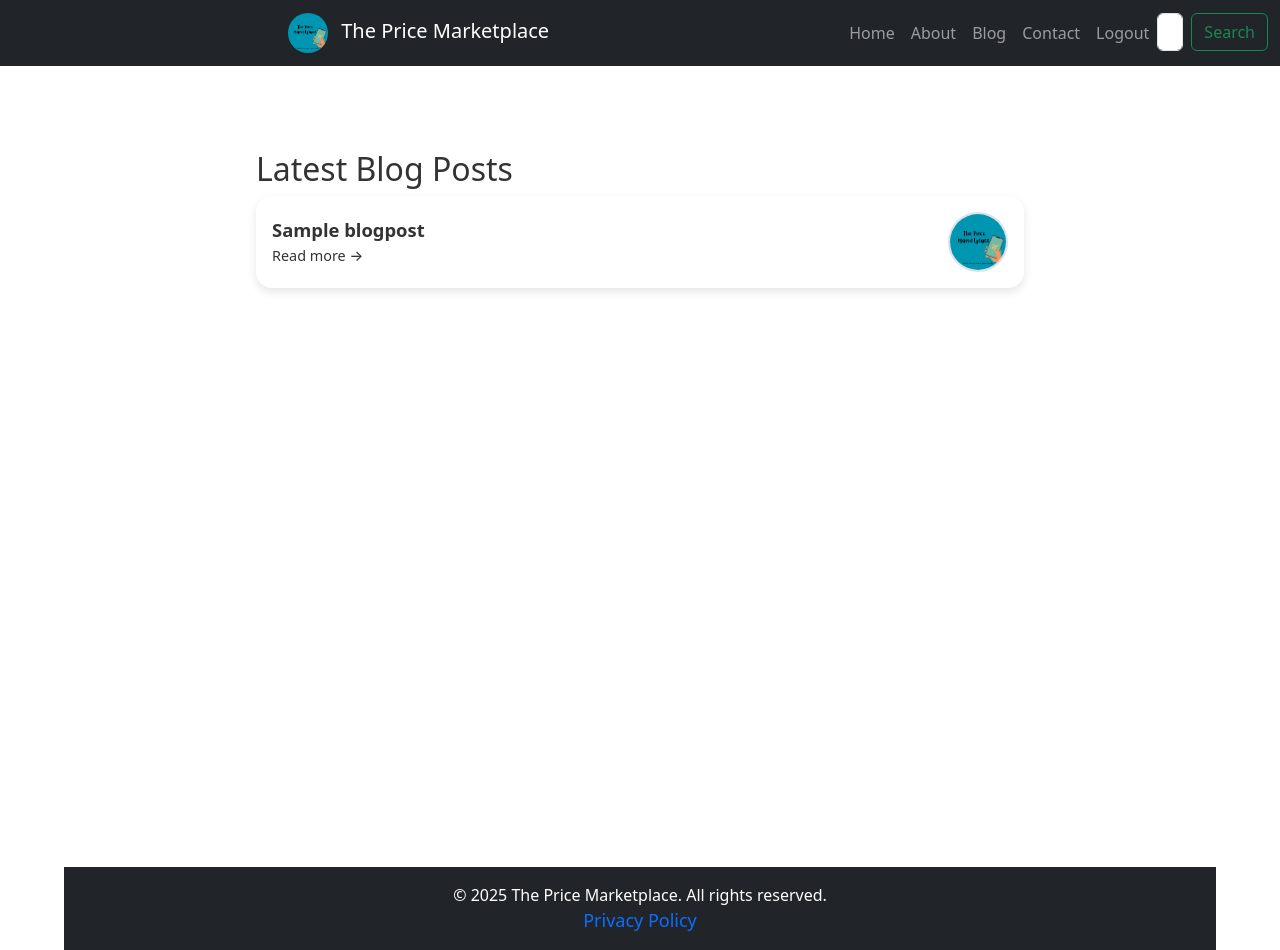
After one commit to investor-uyah/PriceStore, a Django app: page /blog/ in a window 1280 px wide. The commit adds this page. Run offline with Django 5.2, Linux system fonts and the light colour scheme; a user stored in the database is signed in; tables that the repository leaves empty hold one stand-in row (values such as "Sample post"); parts of the project's set-up code (start-up, migrations or seed data) failed here and were passed over; some libraries are stand-ins or nearby versions.

Commit message:
(feat): Add blog feature to admin panel

```diff
--- a/Main/models.py
+++ b/Main/models.py
@@ -4,6 +4,7 @@ from django.core.validators import MinValueValidator
 from django.conf import settings
 from .choices import STATES_CHOICES, FOODSTUFFS_CHOICES
 import datetime
+from ckeditor.fields import RichTextField
 
 class Members(models.Model):
     user = models.ForeignKey(settings.AUTH_USER_MODEL, on_delete=models.CASCADE, related_name='memberships', verbose_name='Associated User')
@@ -35,6 +36,21 @@ class Price(models.Model):
     def __str__(self):
         return self.foodstuff
 
+class BlogPost(models.Model):
+    title = models.CharField(max_length=200)
+    slug = models.SlugField(unique=True)
+    content = RichTextField()  # CKEditor instead of TextField
+    author = models.ForeignKey(settings.AUTH_USER_MODEL, on_delete=models.CASCADE)
+    created_at = models.DateTimeField(auto_now_add=True)
+    updated_at = models.DateTimeField(auto_now=True)
+
+    class Meta:
+        ordering = ['-created_at']
+
+    def __str__(self):
+        return self.title
+
+
 class CustomUser(AbstractUser):
     groups = models.ManyToManyField(
         Group,
--- /dev/null
+++ b/Main/templates/blog_list.html
@@ -0,0 +1,109 @@
+{% extends "master.html" %}
+{% load static %}
+
+{% block title %}
+Blog - The Price Marketplace
+{% endblock %}
+
+{% block content %}
+<style>
+/* Custom styles for the blog post list */
+body {
+    /* Use a top margin to offset the fixed navbar. */
+    margin-top: 150px;
+}
+.blog-list-container {
+    max-width: 800px;
+    margin: auto;
+    padding: 0 1rem;
+}
+.blog-card {
+    /* Use flexbox for horizontal alignment and vertical centering */
+    display: flex;
+    align-items: center;
+    justify-content: space-between;
+    background: var(--card-color);
+    border-radius: 16px; /* Increased for a rounder look */
+    padding: 1rem;
+    margin-bottom: 1rem;
+    box-shadow: 0 4px 10px rgba(0,0,0,0.1);
+    transition: transform 0.2s ease, box-shadow 0.2s ease;
+}
+.blog-card:hover {
+    transform: translateY(-3px);
+    box-shadow: 0 8px 18px rgba(0,0,0,0.15);
+}
+.blog-details {
+    flex: 1;
+    display: flex;
+    flex-direction: column;
+    justify-content: center; /* Vertically center the text content */
+    margin-right: 1rem; /* Space between text and image */
+}
+.blog-details h3 {
+    font-size: 1.15rem;
+    font-weight: 600;
+    margin: 0 0 0.25rem;
+    color: var(--text-color);
+}
+.blog-details a {
+    font-size: 0.9rem;
+    color: var(--text-color);
+    text-decoration: none;
+    font-weight: 500;
+}
+.blog-details a:hover {
+    text-decoration: underline;
+}
+.blog-image {
+    flex-shrink: 0; /* Prevents the image container from shrinking */
+    width: 60px;
+    height: 60px;
+}
+.blog-image img {
+    width: 100%;
+    height: 100%;
+    border-radius: 50%; /* Ensures a perfect circle */
+    object-fit: cover;
+    border: 2px solid var(--border-color);
+}
+/* General link styles to prevent overrides */
+a {
+    background: none !important;
+    border: none !important;
+    text-decoration: none;
+    color: var(--text-color);
+}
+a:hover, a:focus {
+    text-decoration: underline;
+    outline: none !important;
+    box-shadow: none !important;
+}
+</style>
+<body>
+  <div class="blog-list-container">
+      <h2>Latest Blog Posts</h2>
+      {% if posts %}
+          {% for post in posts %}
+          <div class="blog-card">
+              <div class="blog-details">
+                  <h3>{{ post.title }}</h3>
+                  <a href="{% url 'blog_detail' post.slug %}" style="text-align:left;">Read more →</a>
+              </div>
+              <div class="blog-image">
+                  <span>
+                      {% if post.image %}
+                          <img src="{{ post.image.url }}" alt="{{ post.title }}">
+                      {% else %}
+                          <img src="{% static 'img/the-price-marketplace.png' %}" alt="Default blog image">
+                      {% endif %}
+                  </span>
+              </div>
+          </div>
+          {% endfor %}
+      {% else %}
+          <p>No blog posts yet.</p>
+      {% endif %}
+  </div>
+</body>
+{% endblock %}
--- a/Main/templates/master.html
+++ b/Main/templates/master.html
@@ -217,6 +217,9 @@
                     <a class="nav-link" href="{% url 'about' %}">About</a>
                 </li>
                 <li class="nav-item">
+                    <a class="nav-link" href="{% url 'blog_list' %}">Blog</a>
+                </li>
+                <li class="nav-item">
                     <a class="nav-link" href="{% url 'contact' %}">Contact</a>
                 </li>
                 <li class="nav-item">
--- a/Main/urls.py
+++ b/Main/urls.py
@@ -8,6 +8,8 @@ urlpatterns = [
     path('stores-list/', views.stores_list, name="stores"),
     path('prices/', views.prices_combined, name="prices"),
     path('privacy-policy/', views.privacy_policy, name="privacy"),
+    path('blog/', views.blog_list, name='blog_list'),
+    path('blog/<slug:slug>/', views.blog_detail, name='blog_detail'),
     path('chatbot/', views.chatbot, name='chatbot'),
     path('chat/send/', views.chatbot, name='chatbot'),
     path('prices/states/<str:state>/', views.states_listing, name='states_listing'),
--- a/Main/views.py
+++ b/Main/views.py
@@ -1,9 +1,9 @@
 # prices/views.py
 from django.http import HttpResponse, JsonResponse, HttpResponseRedirect
 from django.template import loader
-from django.shortcuts import render, redirect
+from django.shortcuts import render, redirect, get_object_or_404
 from django.core.mail import send_mail
-from .models import Members, Price
+from .models import Members, Price, BlogPost
 from django.db.models import Count, Avg, Min, Max, Q
 from . import forms
 import datetime
@@ -19,6 +19,7 @@ import os
 from geopy.distance import geodesic
 from geopy.geocoders import Nominatim
 from django.contrib.auth import get_user_model
+
 
 User = get_user_model()
 
@@ -45,6 +46,16 @@ def main(request):
  #       'stores-list.html',
  #       members
    # ) -->
+
+@login_required
+def blog_list(request):
+    posts = BlogPost.objects.all()
+    return render(request, "blog_list.html", {"posts": posts})
+
+@login_required
+def blog_detail(request, slug):
+    post = get_object_or_404(BlogPost, slug=slug)
+    return render(request, "blog_detail.html", {"post": post})
 
 @login_required
 def register_partner(request):
--- a/PriceStore/urls.py
+++ b/PriceStore/urls.py
@@ -16,10 +16,12 @@ Including another URLconf
 """
 from django.contrib import admin
 from django.urls import path, include
+from django.conf import settings
 
 urlpatterns = [
     path('admin/', admin.site.urls),
     path('', include('Main.urls')),
+    path('ckeditor/', include('ckeditor_uploader.urls')),
     path('accounts/', include('django.contrib.auth.urls')),
     path('accounts/', include('Main.accounts.urls')),
 ]
--- a/requirements.txt
+++ b/requirements.txt
@@ -5,7 +5,9 @@ certifi==2025.8.3
 distro==1.9.0
 dj-database-url==3.0.1
 Django==5.2.4
+django-ckeditor==6.7.3
 django-environ==0.12.0
+django-js-asset==3.1.2
 django-ratelimit==4.1.0
 django-redis==6.0.0
 geographiclib==2.1
```
Also changed, not shown: Main/admin.py (+11 -3 lines), Main/templates/blog_detail.html (added, +96 -0 lines), PriceStore/settings.py (+8 -0 lines), 1 other file.
